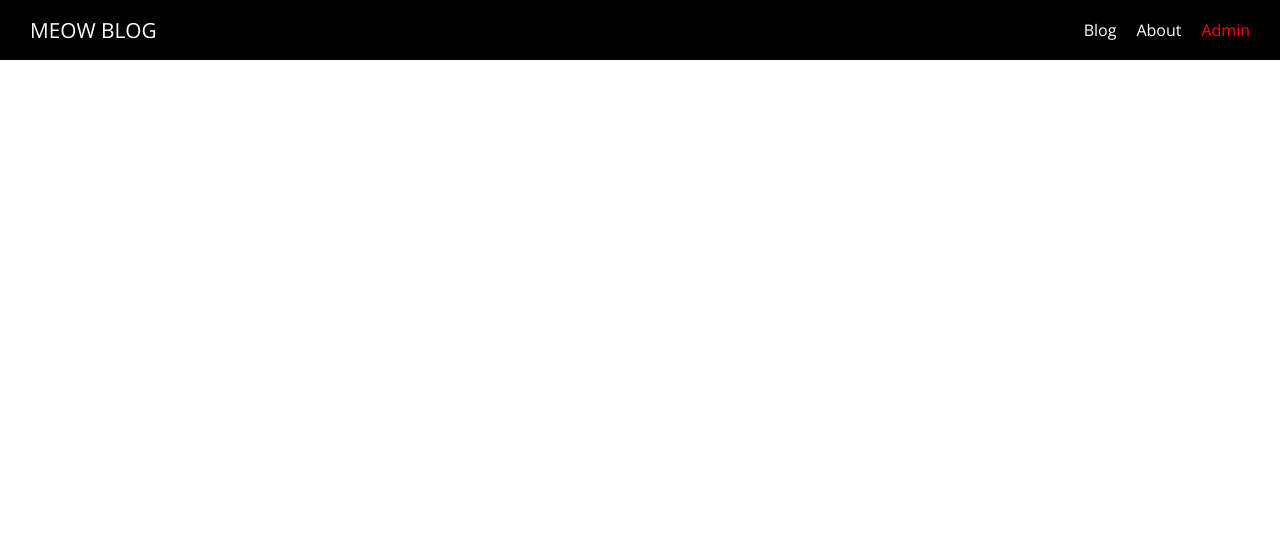
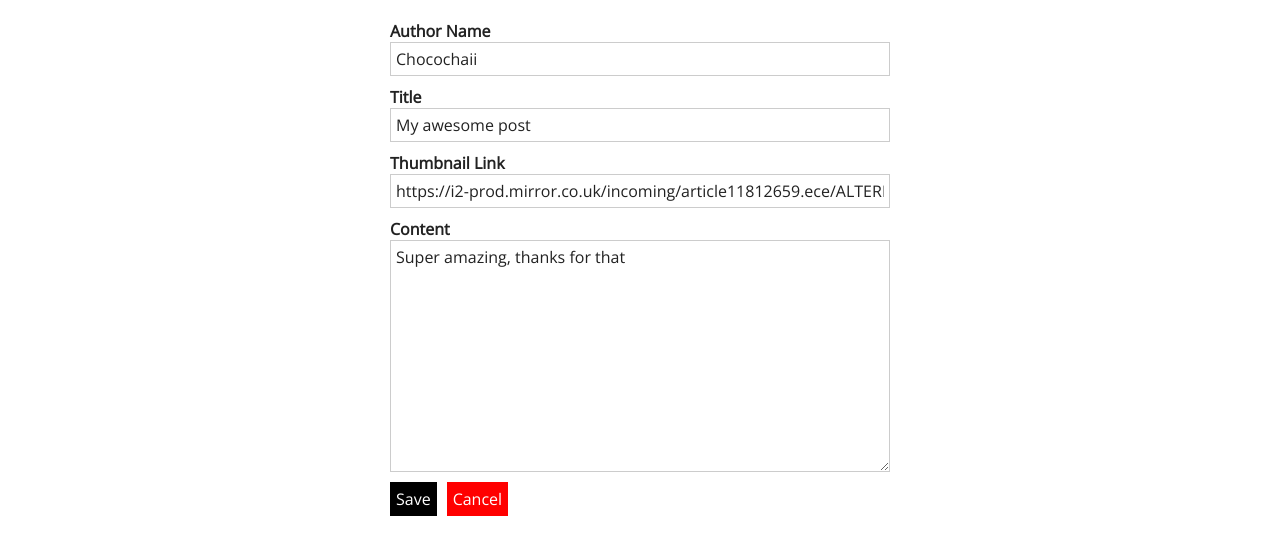
Before and after one commit to chocochaii/my-nuxt-blog, a Nuxt app: page /admin/1 in a window 1280 px wide. Shown: the top 554 px of the page. Built offline with nearby package versions, Linux system fonts and the light colour scheme.

Commit message:
added admin create/edit post form

```diff
--- /dev/null
+++ b/components/admin/AdminPostForm.vue
@@ -0,0 +1,54 @@
+<template>
+  <form @submit.prevent="onSave">
+    <AppControlInput v-model="editedPost.author">Author Name</AppControlInput>
+    <AppControlInput v-model="editedPost.title">Title</AppControlInput>
+    <AppControlInput v-model="editedPost.thumbnailLink">Thumbnail Link</AppControlInput>
+    <AppControlInput
+      control-type="textarea"
+      v-model="editedPost.content">Content</AppControlInput>
+    <AppButton type="submit">Save</AppButton>
+    <AppButton
+      type="button"
+      style="margin-left: 10px"
+      btn-style="cancel"
+      @click="onCancel">Cancel</AppButton>
+  </form>
+</template>
+
+<script>
+import AppControlInput from "@/components/UI/AppControlInput";
+import AppButton from "@/components/UI/AppButton";
+
+export default {
+  components: {
+    AppControlInput,
+    AppButton
+  },
+  props: {
+    post: {
+      type: Object,
+      required: false
+    }
+  },
+  data() {
+    return {
+      editedPost: this.post
+        ? { ...this.post }
+        : {
+            author: "",
+            title: "",
+            thumbnailLink: "",
+            content: ""
+          }
+    };
+  },
+  methods: {
+    onSave() {
+      console.log("save post", this.editedPost);
+    },
+    onCancel() {
+      this.$router.push("/admin");
+    }
+  }
+};
+</script>
--- a/components/posts/PostList.vue
+++ b/components/posts/PostList.vue
@@ -6,7 +6,8 @@
       :id="post.id"
       :thumbnail="post.thumbnail"
       :title="post.title"
-      :previewText="post.previewText" />
+      :previewText="post.previewText"
+      :is-admin="isAdmin" />
   </section>
 </template>
 
@@ -16,6 +17,12 @@ import PostPreview from "@/components/posts/PostPreview.vue";
 export default {
   components: {
     PostPreview
+  },
+  props: {
+    isAdmin: {
+      type: Boolean,
+      default: false
+    }
   },
   data() {
     return {
--- a/components/posts/PostPreview.vue
+++ b/components/posts/PostPreview.vue
@@ -1,5 +1,5 @@
 <template>
-  <nuxt-link :to="'/posts/' + id" class="post-preview">
+  <nuxt-link :to="postLink" class="post-preview">
     <article>
       <div class="post-thumbnail">
         <div class="thumbnail" :style="getPostThumbnail"></div>
@@ -30,6 +30,10 @@ export default {
     thumbnail: {
       type: String,
       required: true
+    },
+    isAdmin: {
+      type: Boolean,
+      required: true
     }
   },
   computed: {
@@ -37,6 +41,9 @@ export default {
       return {
         "background-image": "url('" + this.thumbnail + "')"
       };
+    },
+    postLink() {
+      return this.isAdmin ? "/admin/" + this.id : "/posts/" + this.id;
     }
   }
 };
--- /dev/null
+++ b/layouts/admin.vue
@@ -0,0 +1,36 @@
+<template>
+  <div>
+    <nuxt/>
+  </div>
+</template>
+
+<style lang="scss">
+* {
+  box-sizing: border-box;
+}
+html {
+  font-family: "Open Sans", sans-serif;
+}
+body {
+  margin: 0;
+}
+h1,
+h2,
+h3,
+h4,
+h5,
+h6,
+p,
+ul,
+li,
+span,
+a,
+textarea,
+input,
+div {
+  color: #222222;
+}
+a {
+  text-decoration: none;
+}
+</style>
--- /dev/null
+++ b/layouts/error.vue
@@ -0,0 +1,22 @@
+<template>
+  <div class="error-page">
+    <h1>Oops, something went wrong!</h1>
+    <p>Back to <a href="/">safety</a>!</p>
+  </div>
+</template>
+
+<style scoped>
+.error-page {
+  text-align: center;
+}
+
+.error-page a {
+  text-decoration: none;
+  color: red;
+}
+
+.error-page a:hover,
+.error-page a:active {
+  color: salmon;
+}
+</style>
--- a/pages/admin/_postId/index.vue
+++ b/pages/admin/_postId/index.vue
@@ -0,0 +1,41 @@
+<template>
+  <div class="admin-post-page">
+    <section class="update-form">
+      <AdminPostForm :post="loadedPost" />
+    </section>
+  </div>
+</template>
+
+<script>
+import AdminPostForm from "@/components/admin/AdminPostForm";
+
+export default {
+  layout: "admin",
+  components: {
+    AdminPostForm
+  },
+  data() {
+    return {
+      loadedPost: {
+        author: "Chocochaii",
+        title: "My awesome post",
+        content: "Super amazing, thanks for that",
+        thumbnailLink:
+          "https://i2-prod.mirror.co.uk/incoming/article11812659.ece/ALTERNATES/s1200/The-Feline-World-Gathers-For-The-Supreme-Cat-Show-2017.jpg"
+      }
+    };
+  }
+};
+</script>
+
+<style lang="scss" scoped>
+  .update-form {
+    width: 90%;
+    margin: 20px auto;
+  }
+  @media (min-width: 768px) {
+    .update-form {
+      width: 500px;
+    }
+  }
+</style>
--- a/pages/admin/auth/index.vue
+++ b/pages/admin/auth/index.vue
@@ -0,0 +1,51 @@
+<template>
+  <div class="admin-auth-page">
+    <div class="auth-container">
+      <form>
+        <AppControlInput type="email">E-Mail Address</AppControlInput>
+        <AppControlInput type="password">Password</AppControlInput>
+        <AppButton type="submit">{{ isLogin ? 'Login' : 'Sign Up' }}</AppButton>
+        <AppButton
+          type="button"
+          btn-style="inverted"
+          style="margin-left: 10px"
+          @click="isLogin = !isLogin">Switch to {{ isLogin ? 'Signup' : 'Login' }}</AppButton>
+      </form>
+    </div>
+  </div>
+</template>
+
+<script>
+import AppControlInput from "@/components/UI/AppControlInput";
+import AppButton from "@/components/UI/AppButton";
+
+export default {
+  name: "AdminAuthPage",
+  layout: "admin",
+  components: {
+    AppControlInput,
+    AppButton
+  },
+  data() {
+    return {
+      isLogin: true
+    };
+  }
+};
+</script>
+
+<style scoped>
+.admin-auth-page {
+  padding: 20px;
+}
+
+.auth-container {
+  border: 1px solid #ccc;
+  border-radius: 5px;
+  box-shadow: 0 2px 2px #ccc;
+  width: 300px;
+  margin: auto;
+  padding: 10px;
+  box-sizing: border-box;
+}
+</style>
--- a/pages/admin/index.vue
+++ b/pages/admin/index.vue
@@ -1,21 +1,24 @@
 <template>
   <div class="admin-page">
     <section class="new-post">
-      <button @click="$router.push('/admin/new-post')">Create Post</button>
+      <AppButton @click="$router.push('/admin/new-post')">Create Post</AppButton>
     </section>
     <section class="existing-post">
       <h1>Existing Post</h1>
-      <PostList />
+      <PostList isAdmin />
     </section>
   </div>
 </template>
 
 <script>
 import PostList from "@/components/posts/PostList.vue";
+import AppButton from "@/components/UI/AppButton.vue";
 
 export default {
+  layout: "admin",
   components: {
-    PostList
+    PostList,
+    AppButton
   }
 };
 </script>
--- a/pages/admin/new-post/index.vue
+++ b/pages/admin/new-post/index.vue
@@ -1,50 +1,30 @@
 <template>
   <div class="admin-new-post-page">
     <section class="new-post-form">
-      <form @submit.prevent="onSave">
-        <AppControlInput v-model="editedPost.author">Author Name</AppControlInput>
-        <AppControlInput v-model="editedPost.title">Title</AppControlInput>
-        <AppControlInput v-model="editedPost.thumbnailLink">Thumbnail Link</AppControlInput>
-        <AppControlInput
-          control-type="textarea"
-          v-model="editedPost.content">Content</AppControlInput>
-        <AppButton type="submit">Save</AppButton>
-        <AppButton
-          type="button"
-          style="margin-left: 10px"
-          btn-style="cancel"
-          @click="onCancel">Cancel</AppButton>
-      </form>
+      <AdminPostForm />
     </section>
   </div>
 </template>
 
 <script>
-import AppControlInput from "@/components/UI/AppControlInput";
-import AppButton from "@/components/UI/AppButton";
+import AdminPostForm from "@/components/admin/AdminPostForm";
 
 export default {
+  layout: "admin",
   components: {
-    AppControlInput,
-    AppButton
-  },
-  data() {
-    return {
-      editedPost: {
-        author: "",
-        title: "",
-        thumbnailLink: "",
-        content: ""
-      }
-    };
-  },
-  methods: {
-    onSave() {
-      console.log("save post", this.editedPost);
-    },
-    onCancel() {
-      this.$router.push("/admin");
-    }
+    AdminPostForm
   }
 };
 </script>
+
+<style lang="scss" scoped>
+  .new-post-form {
+    width: 90%;
+    margin: 20px auto;
+  }
+  @media (min-width: 768px) {
+    .new-post-form {
+      width: 500px;
+    }
+  }
+</style>
```
